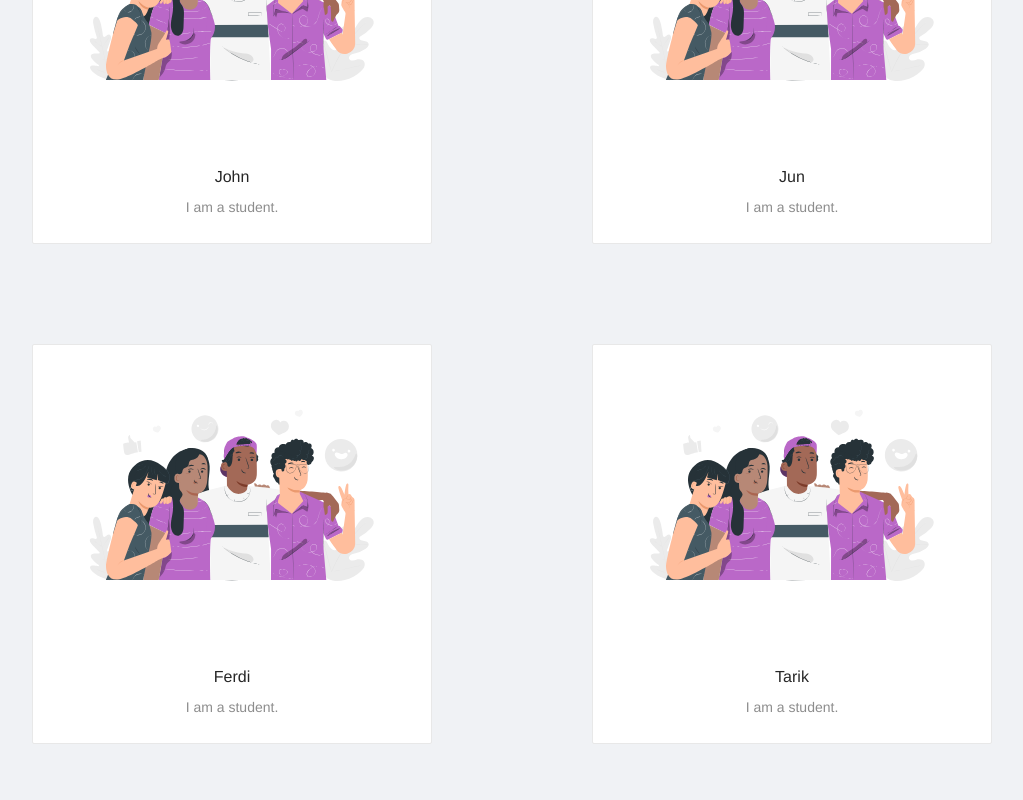
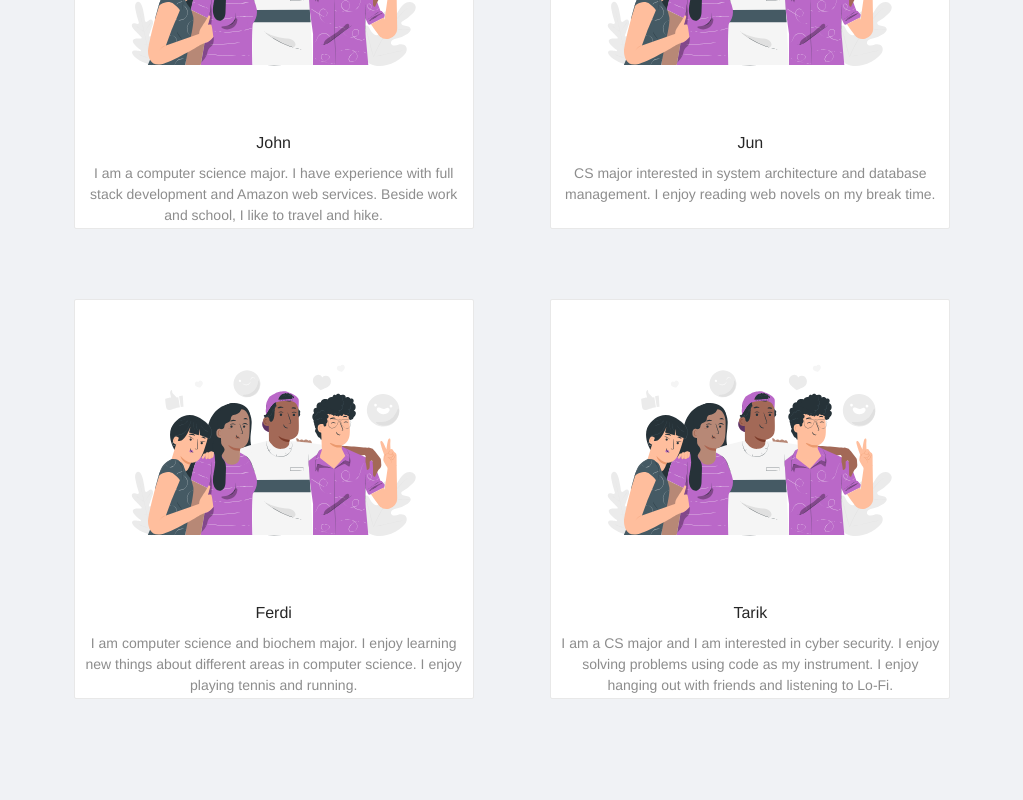
Before and after one commit to ShinValor/Binger, a Vue app in the folder app/: page /about in a window 1280 px wide. Shown: the part 320-1120 px from the top of the page, without its empty margins (128-1151 px from the left). Built offline with nearby package versions, Linux system fonts and the light colour scheme.

Commit message:
update cards

```diff
--- a/app/src/components/Card.vue
+++ b/app/src/components/Card.vue
@@ -16,7 +16,6 @@ export default {
   props: {
     name: String,
     desc: String,
-    photoUrl: String,
     avatarUrl: String
   }
 };
@@ -24,9 +23,7 @@ export default {
 
 <style scoped>
 .card {
-  height: 400px;
-  width: 400px;
-  margin: 50px;
+  margin: 25px;
 }
 
 .large-image {
@@ -39,9 +36,19 @@ export default {
   /* applies styles to any device screen sizes below 800px wide */
 
   .card {
-    height: 250px;
-    width: 250px;
     margin: 25px auto;
+  }
+
+  .large-image {
+    height: 200px;
+    width: 200px;
   }
 }
 </style>
+
+<style>
+.ant-card-body {
+  margin: 5px !important;
+  padding: 0px !important;
+}
+</style>
--- a/app/src/components/Footer.vue
+++ b/app/src/components/Footer.vue
@@ -110,8 +110,8 @@ export default {
 }
 
 .small-image {
-  height: 50px;
-  width: 50px;
+  height: 32px;
+  width: 32px;
   margin: 5px 10px;
 }
 
--- a/app/src/components/Navigation.vue
+++ b/app/src/components/Navigation.vue
@@ -10,17 +10,17 @@
       </h1>
     </div>
     <a-menu theme="dark" mode="horizontal" :style="{ lineHeight: '64px' }">
-      <a-menu-item class="nav-button">
+      <a-menu-item class="nav-btn">
         <router-link to="/about">About</router-link>
       </a-menu-item>
-      <a-menu-item class="nav-button">
+      <a-menu-item class="nav-btn">
         <router-link to="/#services">Services</router-link>
       </a-menu-item>
-      <a-menu-item class="nav-button">
+      <a-menu-item class="nav-btn">
         <!-- <router-link to="/">Contact</router-link> -->
         <a href="https://github.com/ShinValor/Binger">Contact</a>
       </a-menu-item>
-      <a-menu-item class="nav-button">
+      <a-menu-item class="nav-btn">
         <router-link to="/login">Login</router-link>
       </a-menu-item>
       <!-- <a-menu-item class="tab">
@@ -64,10 +64,28 @@ export default {
   width: 32px;
 }
 
-.nav-button {
+.nav-btn {
   width: 100px;
 }
 
+@media screen and (max-width: 500px) {
+  /* applies styles to any device screen sizes below 800px wide */
+  .app-name {
+    font-size: 15px;
+  }
+
+  .small-image {
+    height: 16px;
+    width: 16px;
+  }
+
+  .nav-btn {
+    width: 100%;
+  }
+}
+</style>
+
+<style>
 .ant-menu-item > a {
   color: white !important;
 }
@@ -85,22 +103,6 @@ export default {
 }
 
 /* .ant-menu-item:hover {
-  background-color: #1890ff !important;
+  background-color: #1890ff;
 } */
-
-@media screen and (max-width: 500px) {
-  /* applies styles to any device screen sizes below 800px wide */
-  .app-name {
-    font-size: 15px;
-  }
-
-  .small-image {
-    height: 16px;
-    width: 16px;
-  }
-
-  .nav-button {
-    width: 100%;
-  }
-}
 </style>
--- a/app/src/views/About.vue
+++ b/app/src/views/About.vue
@@ -1,10 +1,30 @@
 <template>
   <a-layout :style="{ minHeight: '100%', overflow: 'auto' }">
     <div class="about">
-      <Card class="about-card" name="John" desc="I am a student." />
-      <Card class="about-card" name="Jun" desc="I am a student." />
-      <Card class="about-card" name="Ferdi" desc="I am a student." />
-      <Card class="about-card" name="Tarik" desc="I am a student." />
+      <div class="card-row">
+        <Card
+          class="about-card"
+          name="John"
+          desc="I am a computer science major. I have experience with full stack development and Amazon web services. Beside work and school, I like to travel and hike."
+        />
+        <Card
+          class="about-card"
+          name="Jun"
+          desc="CS major interested in system architecture and database management. I enjoy reading web novels on my break time."
+        />
+      </div>
+      <div class="card-row">
+        <Card
+          class="about-card"
+          name="Ferdi"
+          desc="I am computer science and biochem major. I enjoy learning new things about different areas in computer science. I enjoy playing tennis and running."
+        />
+        <Card
+          class="about-card"
+          name="Tarik"
+          desc="I am a CS major and I am interested in cyber security. I enjoy solving problems using code as my instrument. I enjoy hanging out with friends and listening to Lo-Fi."
+        />
+      </div>
     </div>
     <Footer />
   </a-layout>
@@ -26,19 +46,39 @@ export default {
 
 <style scoped>
 .about {
-  margin: 50px;
+  margin: 50px 150px;
   display: flex;
+  flex-direction: column;
+  align-items: space-evenly;
+}
+
+.card-row {
+  margin: 10px 0;
+  display: flex;
+  flex-direction: row;
   justify-content: space-evenly;
-  flex-wrap: wrap;
+}
+
+.about-card {
+  height: 400px;
+  width: 400px;
 }
 
 @media screen and (max-width: 500px) {
   /* applies styles to any device screen sizes below 800px wide */
 
   .about {
-    margin: 25px 0px 0px 0px;
+    margin: 10px;
+  }
+
+  .card-row {
+    margin: 0px;
     flex-direction: column;
-    flex-wrap: nowrap;
+  }
+
+  .about-card {
+    height: 350px;
+    width: 300px;
   }
 }
 </style>
--- a/app/src/views/User.vue
+++ b/app/src/views/User.vue
@@ -1,8 +1,8 @@
 <template>
   <a-layout :style="{ minHeight: '100%', overflow: 'auto' }">
     <div class="container">
-      <Profile></Profile>
-      <Card name="John" desc="I am a student." />
+      <Profile />
+      <Card class="profile-card" name="John" desc="I am a student." />
     </div>
     <!-- <a-button type="primary" v-on:click="logout()">
       Log out
@@ -178,16 +178,27 @@ export default {
 
 <style scoped>
 .container {
-  margin-top: 64px;
+  margin: 64px;
   display: flex;
   justify-content: center;
+}
+
+.profile-card {
+  height: 400px;
+  width: 400px;
 }
 
 @media screen and (max-width: 500px) {
   /* applies styles to any device screen sizes below 800px wide */
 
   .container {
+    margin: 10px;
     flex-direction: column-reverse;
+  }
+
+  .profile-card {
+    height: 300px;
+    width: 300px;
   }
 }
 </style>
```
